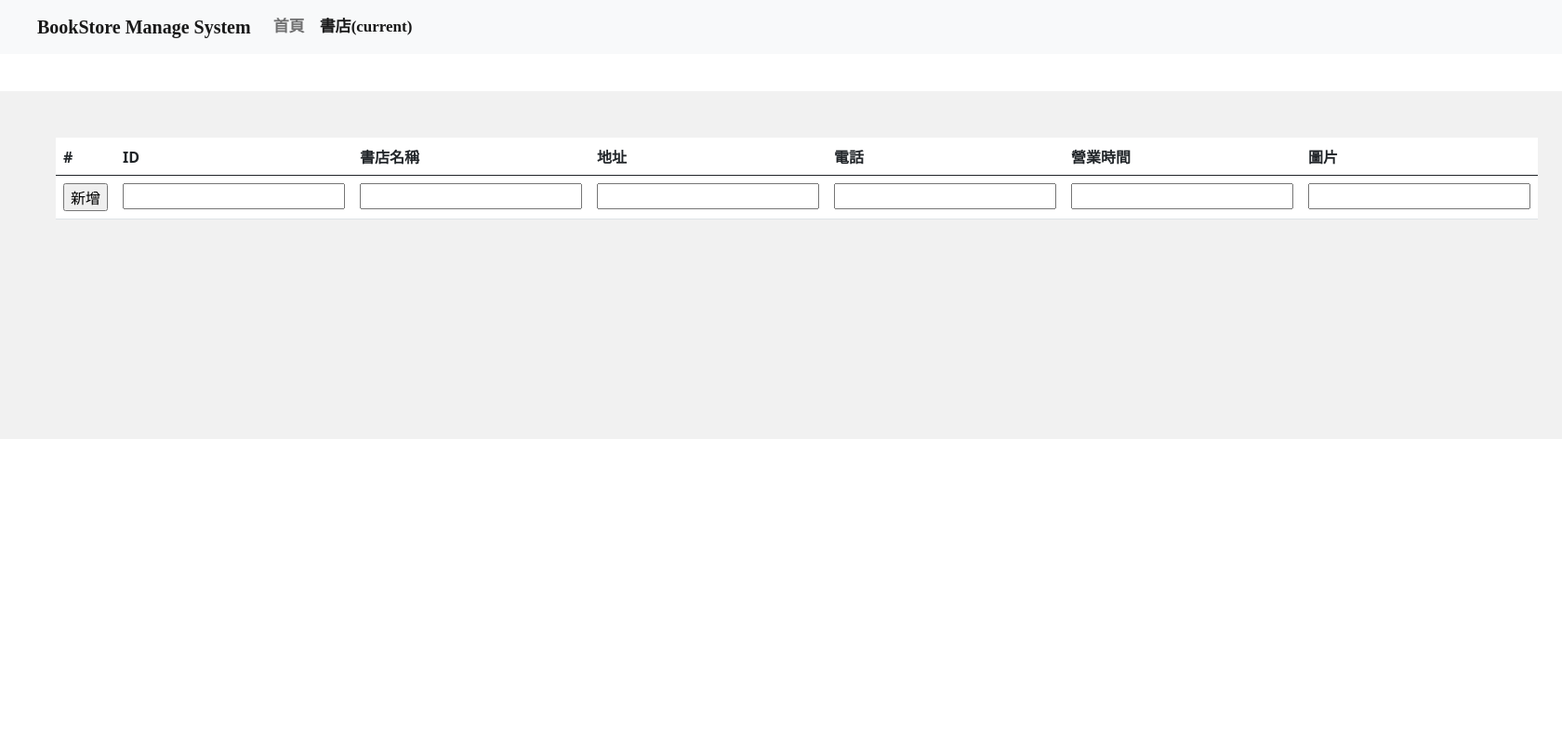
After one commit to NTOUDatabaseClass2020/BookStoreManageSystem, a PHP site: page /BookStoreManageSystem/content/bookstore_add.php in a window 1680 px wide. The commit adds this page. Shown: the whole page at 93% size. Run offline with PHP 8.4, Linux system fonts and the light colour scheme.

Commit message:
Add files via upload
bookstore的新增

```diff
--- /dev/null
+++ b/frontend/content/bookstore_add.php
@@ -0,0 +1,164 @@
+<?php
+	include("../function/condb.php");
+?>
+<html>
+<head>
+  <meta http-equiv="Content-Type" content="text/html; charset=UTF-8" />
+  <title>bookstore.php</title>
+  <style>
+	body {
+		margin: 0px;
+	}
+	a {
+		text-decoration: none;
+		font-family: 微軟正黑體,新細明體,標楷體;
+		font-weight: bold;
+		font-size: 17px;
+	}
+
+	.menu {
+		position:fixed;
+		width: 100%;
+		height: 40px;
+		background-color: dimgrey;
+		z-index: 9999999;
+	}
+
+	.menu a {
+		text-decoration: none;
+		color: white;
+		font-family: 微軟正黑體,新細明體,標楷體;
+		font-weight: bold;
+		font-size: 17px;
+	}
+
+	.menu_css {
+		float: left;
+		width: 100%;
+		height: inherit;
+		overflow: hidden;
+		font-family: 微軟正黑體,新細明體,標楷體;
+		font-weight: bold;
+		font-size: 17px;
+		color: white;
+		border-spacing: 0px;
+	}
+	.menu_css tr {
+		display: block;
+	}
+	.menu_css td {
+		height: 40px;
+		padding: 0px 15px 0px 15px;
+		white-space: nowrap;
+	}
+	.menu_css td:hover {
+		background-color: black;
+	}
+
+	.content {
+		position: relative;
+		word-wrap: break-word;
+		width: 100%;
+		top: 40px;
+		background-color: #f1f1f1;
+	}
+
+	.inner_content {
+		padding: 50px 60px 220px 60px;
+	}
+
+	.inner_content table {
+		background-color: white;
+	}
+
+    #title{
+		margin-left : 40px;
+    }
+
+	li img {
+		width: 100%;
+		height: 100%;
+	}
+
+	input[type=text] {
+		color: black;
+	}
+
+	form {
+		margin-bottom: 0em;
+	}
+  </style>
+  <script src="https://cdn.jsdelivr.net/npm/bootstrap@5.0.0-beta1/dist/js/bootstrap.bundle.min.js" integrity="sha384-ygbV9kiqUc6oa4msXn9868pTtWMgiQaeYH7/t7LECLbyPA2x65Kgf80OJFdroafW" crossorigin="anonymous"></script>
+  <link href="https://cdn.jsdelivr.net/npm/bootstrap@5.0.0-beta1/dist/css/bootstrap.min.css" rel="stylesheet" integrity="sha384-giJF6kkoqNQ00vy+HMDP7azOuL0xtbfIcaT9wjKHr8RbDVddVHyTfAAsrekwKmP1" crossorigin="anonymous">
+  <script src="js/jquery.min.js"></script>
+  <script src="js/jquery.bxslider.min.js"></script>
+  <link href="css/jquery.bxslider.min.css" rel="stylesheet" />
+  <script>
+	$(document).ready(function(){
+	  slider = $('.bxslider').bxSlider(
+		  {
+			  pagerCustom: '#bx-pager'
+		  }
+	  );
+	  slider.startAuto();
+	});
+  </script>
+  <script>
+	function InsertContent(){
+		document.getElementById("id").value = document.getElementById("id").value;
+		document.getElementById("name").value = document.getElementById("name").value;
+		document.getElementById("address").value = document.getElementById("address").value;
+        document.getElementById("Phone").value = document.getElementById("phone").value;
+        document.getElementById("bussiness_hour").value = document.getElementById("business_hour").value;
+		document.getElementById("img_url").value = document.getElementById("img_url").value;
+		document.getElementById("mfrom").action = "bookstore_addsave.php";
+		document.getElementById("mfrom").submit();
+	}
+  </script>
+</head>
+<body>
+    <nav class="navbar navbar-expand-lg navbar-light bg-light">
+        <a id='title' class="navbar-brand" href="../index.php">BookStore Manage System</a>
+        <button class="navbar-toggler" type="button" data-toggle="collapse" data-target="#navbarNavAltMarkup" aria-controls="navbarNavAltMarkup" aria-expanded="false" aria-label="Toggle navigation">
+            <span class="navbar-toggler-icon"></span>
+        </button>
+        <div class="collapse navbar-collapse" id="navbarNavAltMarkup">
+            <div class="navbar-nav">
+            <a class="nav-item nav-link " href="../index.php">首頁 </a>
+            <a class="nav-item nav-link active" href="bookstore.php">書店<span class="sr-only">(current)</span></a>
+        </div>
+    </div>
+    </nav>
+<form id="mfrom" method="post" action="bookstore_addsave.php">
+	<div class="content">
+		<div class="inner_content">
+			<table class="table">
+			  <thead>
+				<tr>
+				  <th>#</th>
+				  <th>ID</th>
+				  <th>書店名稱</th>
+				  <th>地址</th>
+				  <th>電話</th>
+				  <th>營業時間</th>
+				  <th>圖片</th>
+				</tr>
+			  </thead>
+			  <tbody>
+					<tr>
+					  <td><input type="submit" name ="submit" value= "新增">
+					  <td><input type="text" id="id" name="id" value=""/></td>
+					  <td><input type="text" id="name" name="name" value=""/></td>
+					  <td><input type="text" id="address" name="address" value=""/></td>
+					  <td><input type="text" id="phone" name="phone" value=""/></td>
+                      <td><input type="text" id="business_hour" name="business_hour" value=""/></td>
+					  <td><input type="text" id="img_url" name="img_url" value=""/></td>
+
+					</tr>
+			  </tbody>
+			</table>
+		</div>
+	</div>
+</form>
+</body>
+</html>
```
Also changed, not shown: frontend/content/bookstore.php (+12 -14 lines), frontend/content/bookstore_addsave.php (added, +27 -0 lines).
